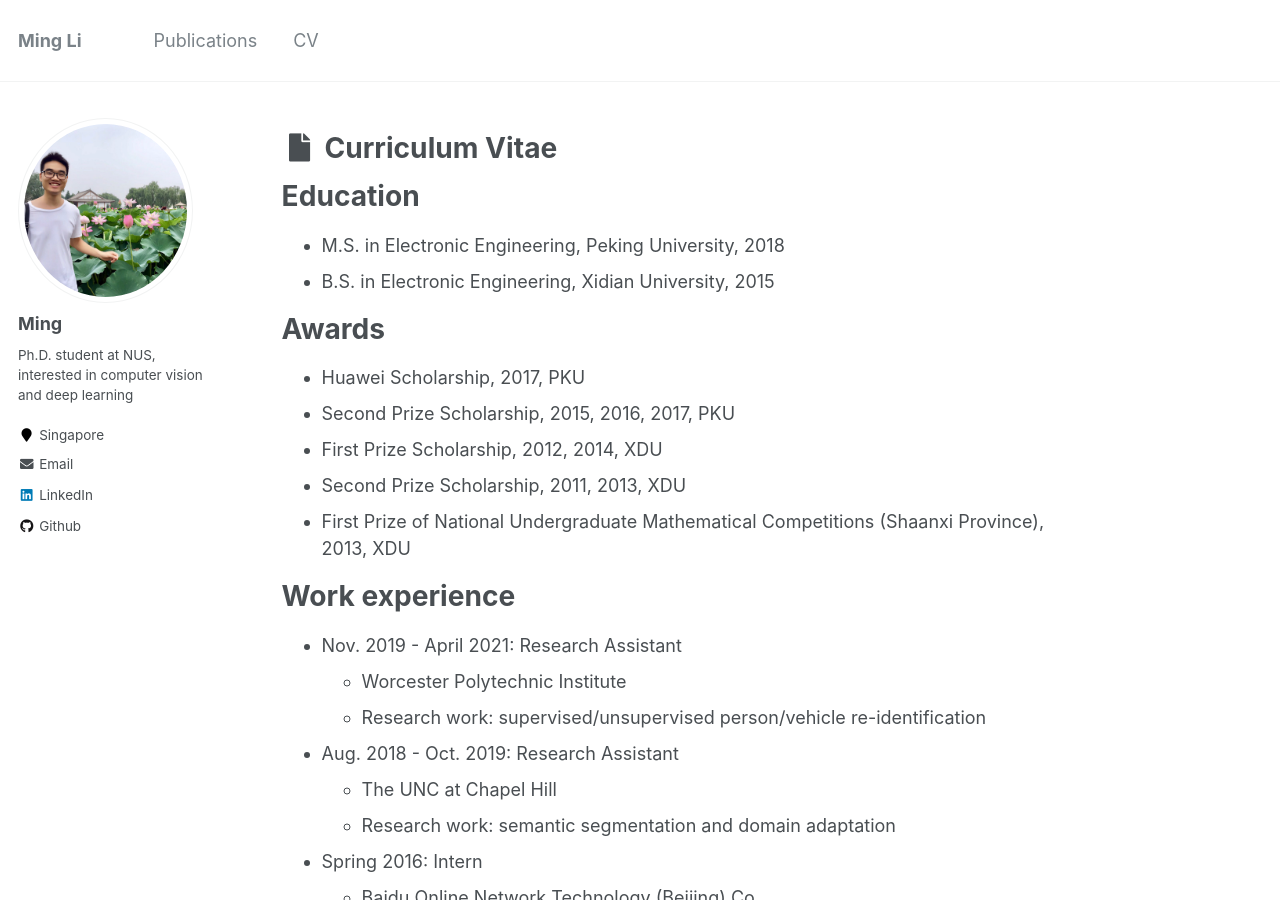
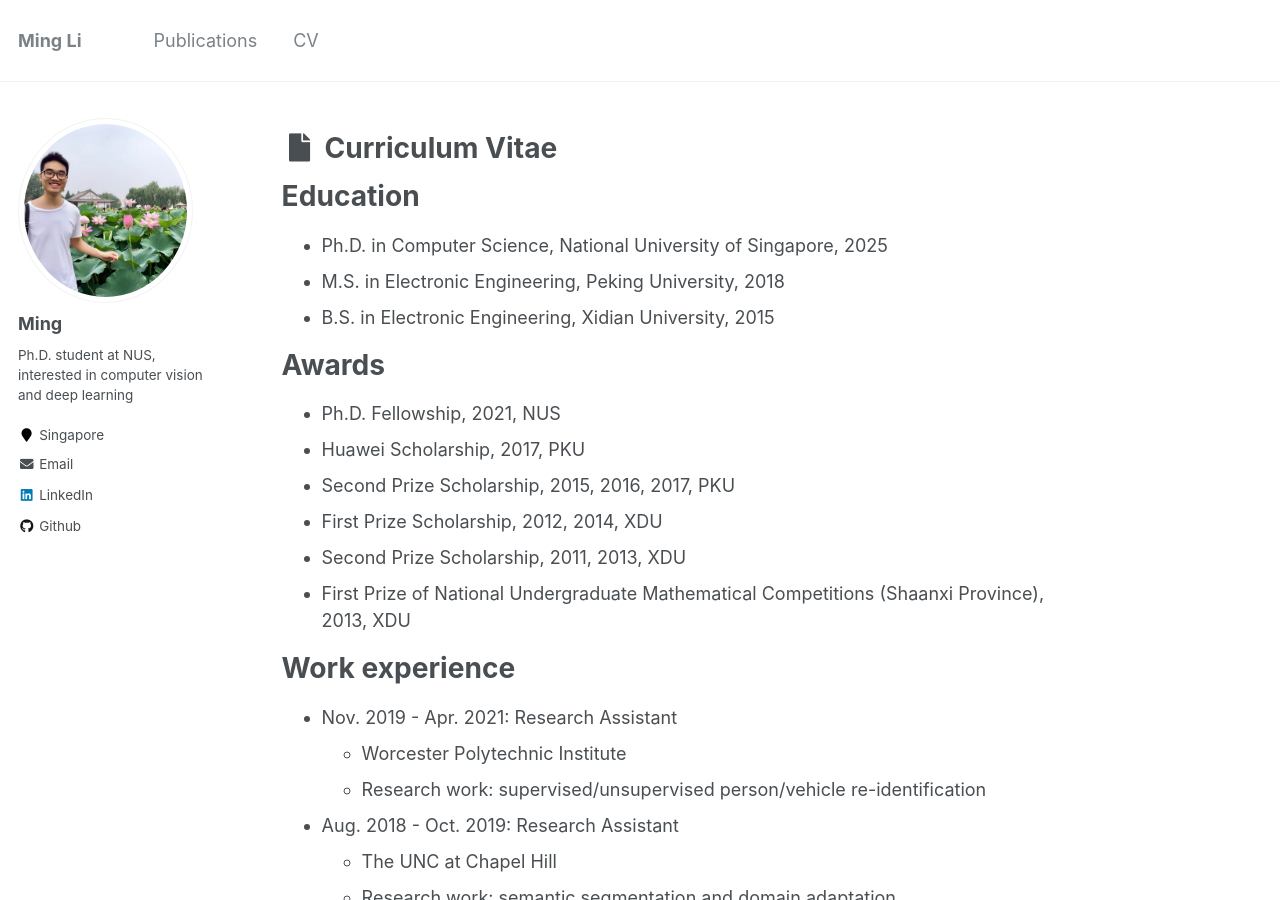
Before and after one commit to ming1993li/mingli, a Jekyll site: the page built from _pages/cv.md, in a window 1280 px wide and 900 px high. Built offline with Jekyll 4.4.1, drawn with Linux system fonts in a browser that asks for light colours.

Commit message:
Update cv.md

```diff
--- a/_pages/cv.md
+++ b/_pages/cv.md
@@ -13,11 +13,13 @@ redirect_from:
 
 Education
 ======
-* M.S. in Electronic Engineering, Peking University, 2018
-* B.S. in Electronic Engineering, Xidian University, 2015
+* Ph.D. in Computer Science, National University of Singapore, 2025
+* M.S.  in Electronic Engineering, Peking University, 2018
+* B.S.  in Electronic Engineering, Xidian University, 2015
 
 Awards
 ======
+* Ph.D. Fellowship, 2021, NUS
 *	Huawei Scholarship, 2017, PKU
 *	Second Prize Scholarship, 2015, 2016, 2017, PKU
 *	First Prize Scholarship, 2012, 2014, XDU
@@ -26,7 +28,7 @@ Awards
 
 Work experience
 ======
-* Nov. 2019 - April 2021: Research Assistant
+* Nov. 2019 - Apr. 2021: Research Assistant
   * Worcester Polytechnic Institute
   * Research work: supervised/unsupervised person/vehicle re-identification
 
```
